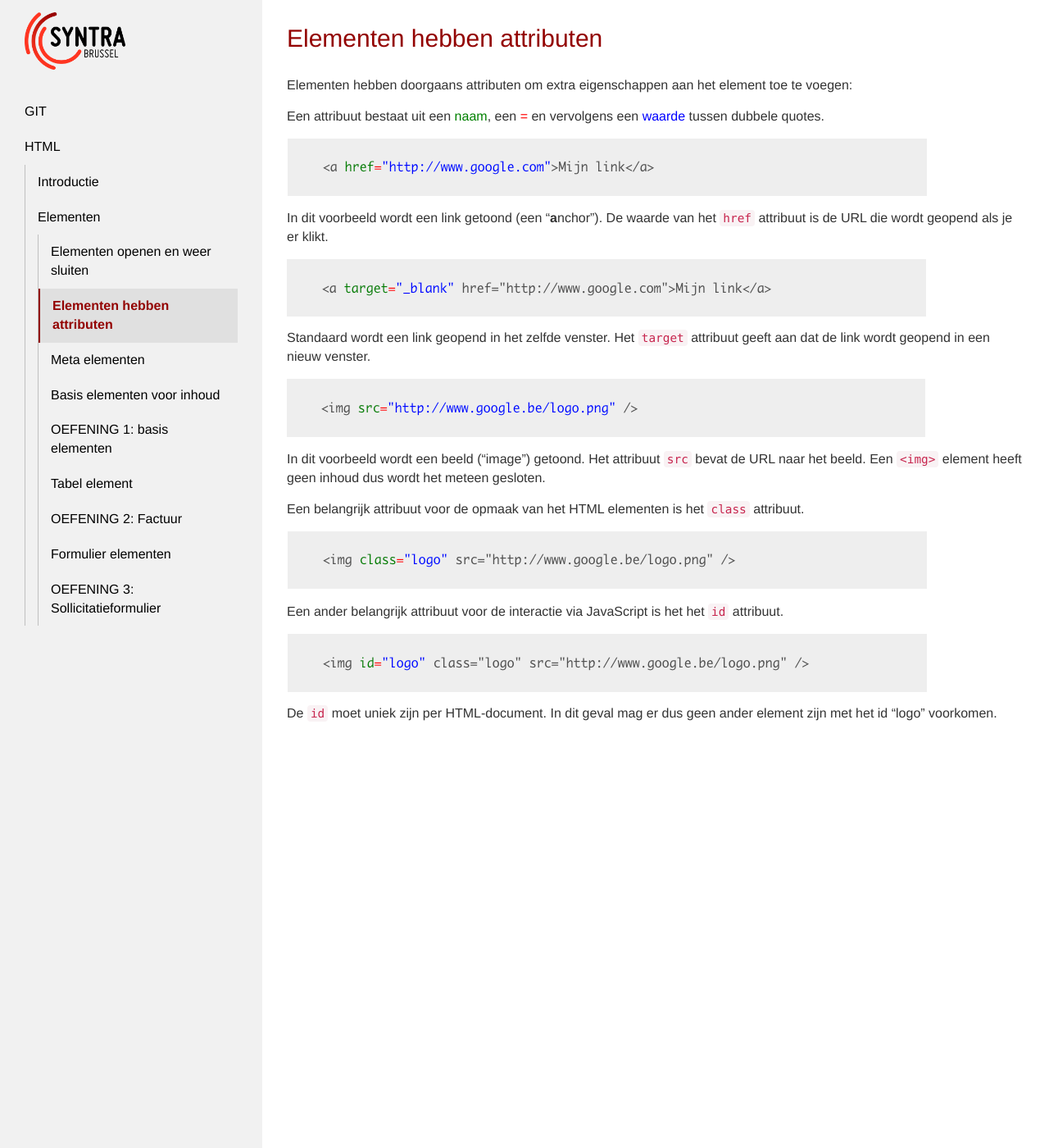
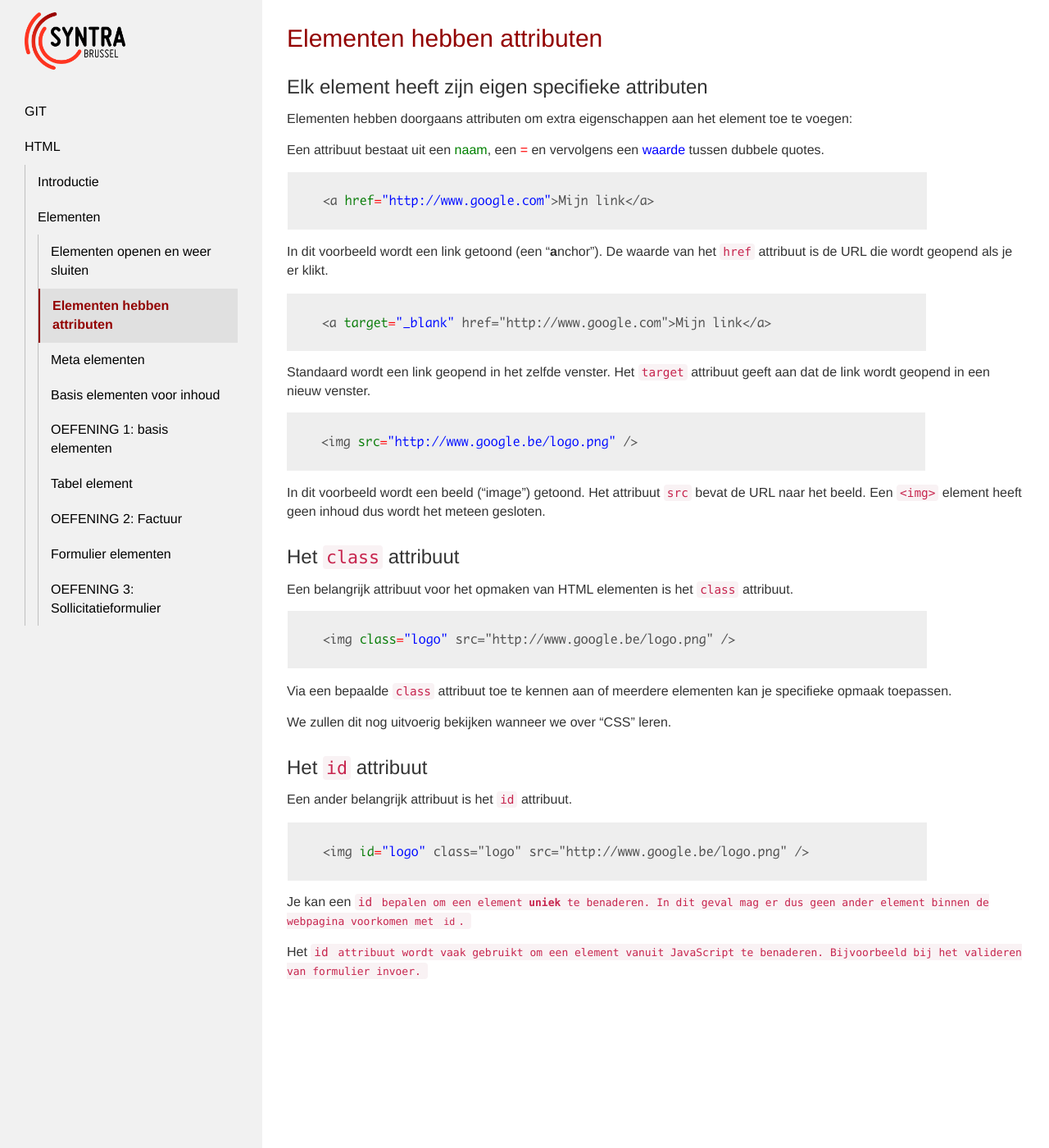
Before and after one commit to Syntra-Brussel/webdesign, a Jekyll site: the page built from html/elementen/attributen.md, in a window 1280 px wide and 1400 px high. Shown: the whole window at 82% size. Built offline with Jekyll 4.4.1, drawn with Linux system fonts in a browser that asks for light colours; nearby versions of some CDN libraries; a script that is not in the unit is left out.

Commit message:
Update attributen.md

```diff
--- a/html/elementen/attributen.md
+++ b/html/elementen/attributen.md
@@ -6,6 +6,8 @@ collection: [html, elementen]
 ---
 
 ## {{ page.title }}
+
+### Elk element heeft zijn eigen specifieke attributen
 
 Elementen hebben doorgaans attributen om extra eigenschappen aan het element toe te voegen:
 
@@ -23,12 +25,21 @@ Standaard wordt een link geopend in het zelfde venster. Het <code>target</code>
 
 In dit voorbeeld wordt een beeld (“image”) getoond. Het attribuut <code>src</code> bevat de URL naar het beeld. Een <code>&lt;img&gt;</code> element heeft geen inhoud dus wordt het meteen gesloten.
 
-Een belangrijk attribuut voor de opmaak van het HTML elementen is het <code>class</code> attribuut.
+### Het <code>class</code> attribuut
+Een belangrijk attribuut voor het opmaken van HTML elementen is het <code>class</code> attribuut.
 
 <img src="{{ '/html/elementen/images/attributen_4.png' | relative_url}}" />
 
-Een ander belangrijk attribuut voor de interactie via JavaScript is het het <code>id</code> attribuut.
+Via een bepaalde <code>class</code> attribuut toe te kennen aan of meerdere elementen kan je specifieke opmaak toepassen.
+
+We zullen dit nog uitvoerig bekijken wanneer we over "CSS" leren.
+
+### Het <code>id</code> attribuut
+
+Een ander belangrijk attribuut is het <code>id</code> attribuut.
 
 <img src="{{ '/html/elementen/images/attributen_5.png' | relative_url}}" />
 
-De <code>id</code> moet uniek zijn per HTML-document. In dit geval mag er dus geen ander element zijn met het id “logo” voorkomen.
+Je kan een <code>id<code> bepalen om een element <strong>uniek</strong> te benaderen. In dit geval mag er dus geen ander element binnen de webpagina voorkomen met <code>id</code>.
+
+Het <code>id<code> attribuut wordt vaak gebruikt om een element vanuit JavaScript te benaderen. Bijvoorbeeld bij het valideren van formulier invoer.
```
